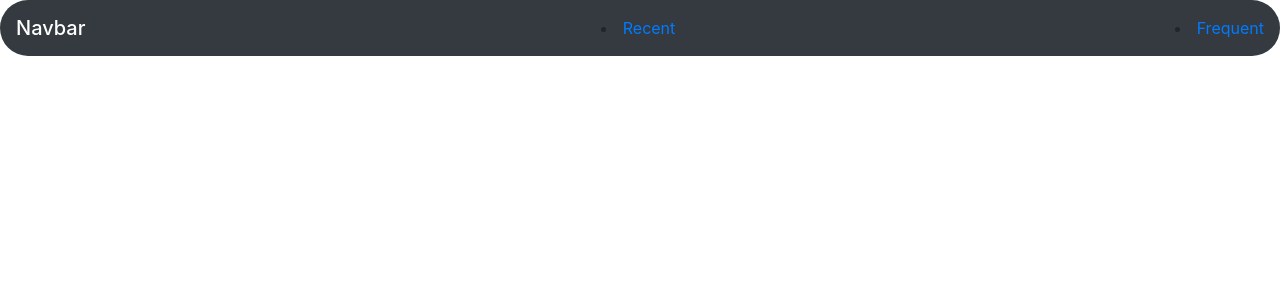
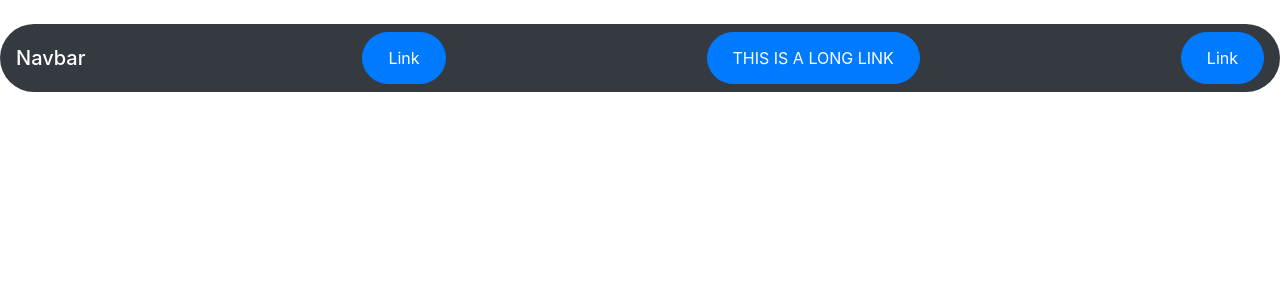
Before and after one commit to avalenz95/SpotFi, a Django app: template SpotFi/templates/base.html in a window 1280 px wide. Shown: the top 300 px of the page. Run offline with Django 3.2, Linux system fonts and the light colour scheme; the template is opened without the code that fills it, so the values that code supplies are empty; some libraries are stand-ins or nearby versions.

Commit message:
move urls around

```diff
--- a/SpotFi/SpotFi/urls.py
+++ b/SpotFi/SpotFi/urls.py
@@ -16,12 +16,16 @@ Including another URLconf
 from django.contrib import admin
 from django.urls import path, include
 from django.conf import settings
+from django.conf.urls import url
 from django.conf.urls.static import static
+from django.views.generic.base import TemplateView
 
 urlpatterns = [
 
     path('admin/', admin.site.urls),
+
+
     #Playlists app
-    path('', include('playlists.urls'))
+    path('playlists/', include('playlists.urls'))
 
 ] + static(settings.STATIC_URL, document_root=settings.STATIC_ROOT)
--- a/SpotFi/playlists/urls.py
+++ b/SpotFi/playlists/urls.py
@@ -2,5 +2,5 @@ from django.urls import path
 from . import views
 
 urlpatterns = [
-    path('', views.PlaylistListView.as_view(), name='playlist-list-view'),
+    path('playlists/', views.PlaylistListView.as_view(), name='playlist-list-view'),
 ]
--- a/SpotFi/templates/base.html
+++ b/SpotFi/templates/base.html
@@ -14,18 +14,27 @@
   <body>
     <!-- As a heading -->
 <div>
+  <br>
   <nav class="navbar navbar-dark bg-dark rounded-pill">
     <span class="navbar-brand mb-0 h1">Navbar</span>
-    <li> <a href="#" class="ui-btn-active nav-bordera" id=viewtherecent> Recent </a> </li>
-    <li> <a href="#" class="nav-borderb" id=viewthefrequency> Frequent </a> </li>
+    <li class="nav-item btn btn-primary rounded-pill">
+      <a class="btn btn-primary rounded-pill" href="#" role="button">Link</a>
+    </li>
+    <li class="nav-item btn btn-primary rounded-pill">
+      <a class="btn btn-primary rounded-pill" href="#" role="button">THIS IS A LONG LINK</a>
+    </li>
+    <li class="nav-item btn btn-primary rounded-pill">
+      <a class="btn btn-primary rounded-pill" href="#" role="button">Link</a>
+    </li>
+
   </nav>
 
 </div>
 
-    <div class="container-fluid">
+  <div class="container-fluid">
         {% block content %}
         {% endblock %}
-    </div>
+  </div>
     </main>
 
     <!--Bootstrap-->
```
Also changed, not shown: SpotFi/playlists/templates/index.html (deleted).
